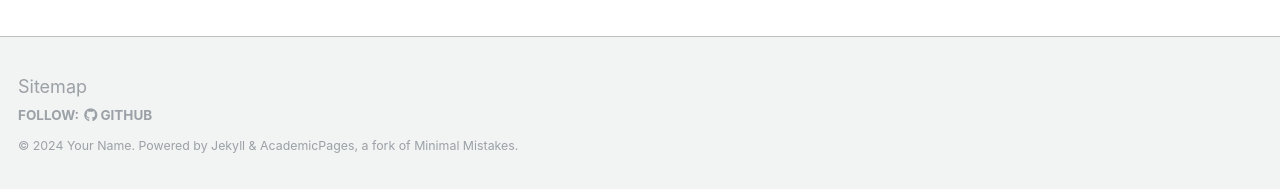
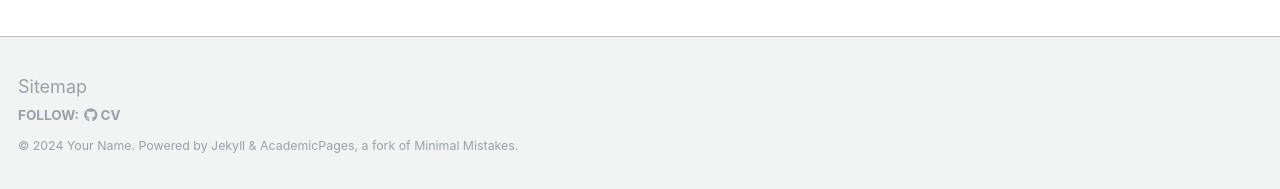
Before and after one commit to ChoiYoonHyuk/ChoiYoonHyuk.github.io, a Jekyll site: the page built from _pages/about.md, in a window 1280 px wide. Shown: the part 708-897 px from the top of the page. Built offline with Jekyll 4.4.1, drawn with Linux system fonts in a browser that asks for light colours; some web fonts are replaced.

Commit message:
Update footer.html

```diff
--- a/_includes/footer.html
+++ b/_includes/footer.html
@@ -7,7 +7,7 @@
       <li><strong>{{ site.data.ui-text[site.locale].follow_label }}</strong></li>
     {% endif %}
     {% if site.author.github %}
-      <li><a href="https://github.com/ChoiYoonHyuk/ChoiYoonHyuk.github.io/blob/master/CV.pdf"><i class="fab fa-github" aria-hidden="true"></i> GitHub</a></li>
+      <li><a href="https://github.com/ChoiYoonHyuk/ChoiYoonHyuk.github.io/blob/master/CV.pdf"><i class="fab fa-github" aria-hidden="true"></i> CV</a></li>
     {% endif %}
     {% if site.author.bitbucket %}
       <li><a href="http://bitbucket.org/{{ site.author.bitbucket }}"><i class="fab fa-bitbucket" aria-hidden="true"></i> Bitbucket</a></li>
```
